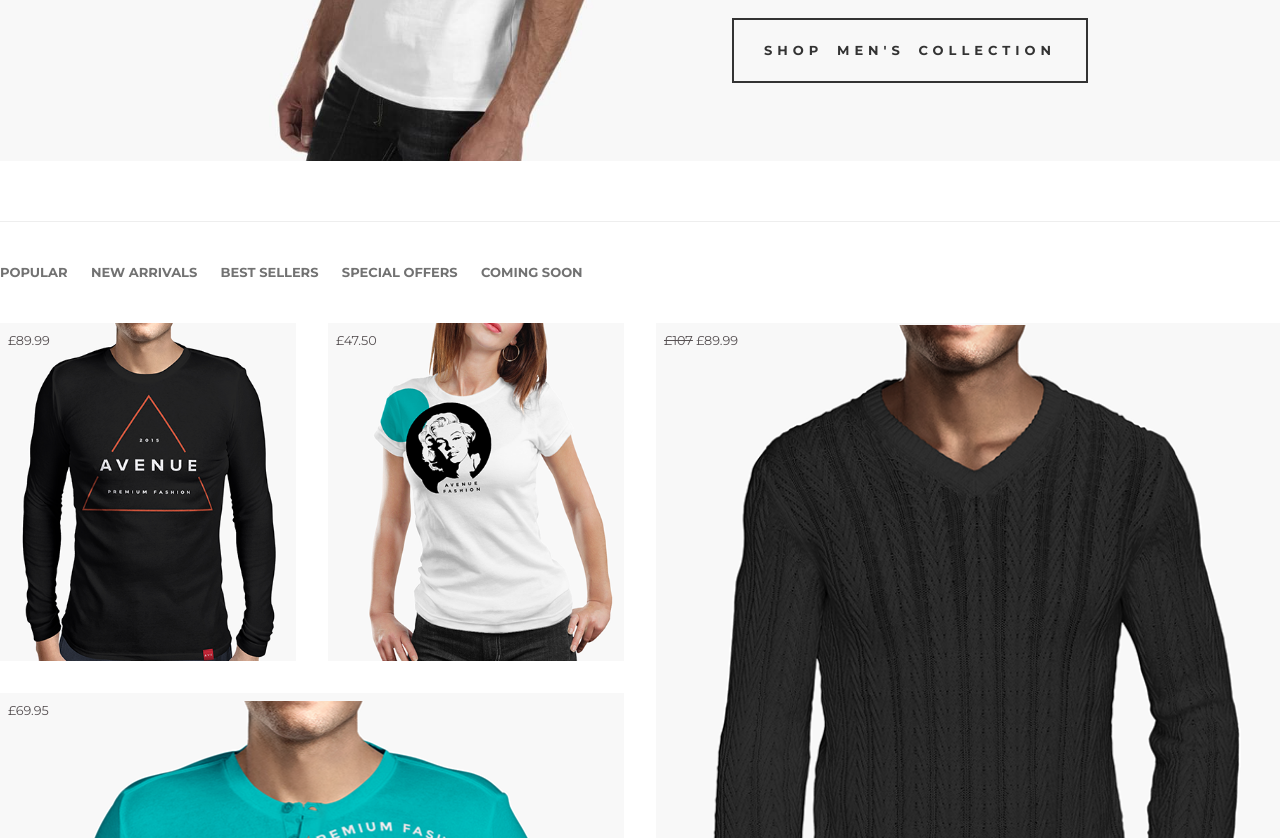
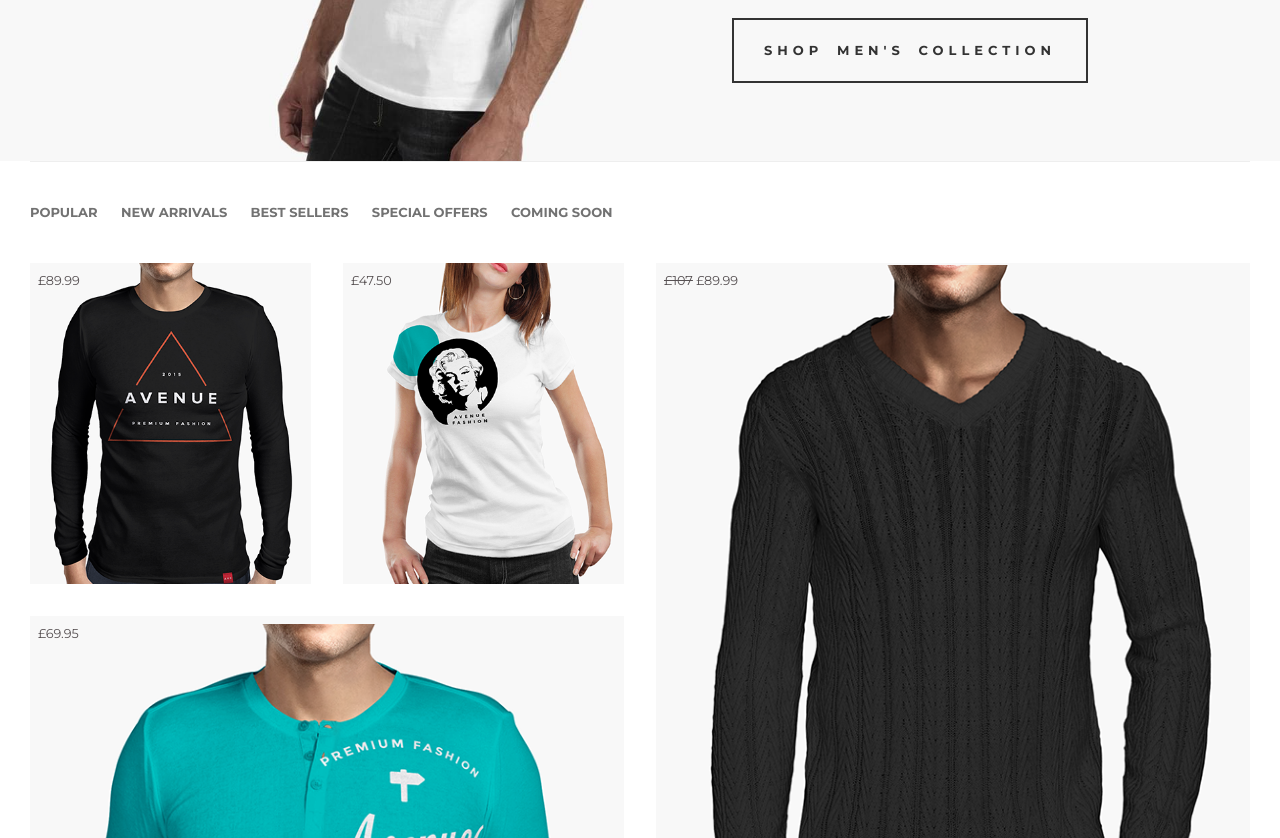
Before and after one commit to av-sharapov/avenue-fashion, a plain HTML site: page catalog.html in a window 1280 px wide. Shown: the part 422-1260 px from the top of the page. Drawn offline with nearby package versions, Linux system fonts and the light colour scheme.

Commit message:
Update adaptive.css

```diff
--- a/css/adaptive.css
+++ b/css/adaptive.css
@@ -18,6 +18,9 @@
         border: 1px solid #ababab;
         background-color: #f8f8f8;
         border-radius: 8px;
+    }
+    .items {
+        padding: 0 30px;
     }
     .lookbook__list {
         gap: 0;
```
